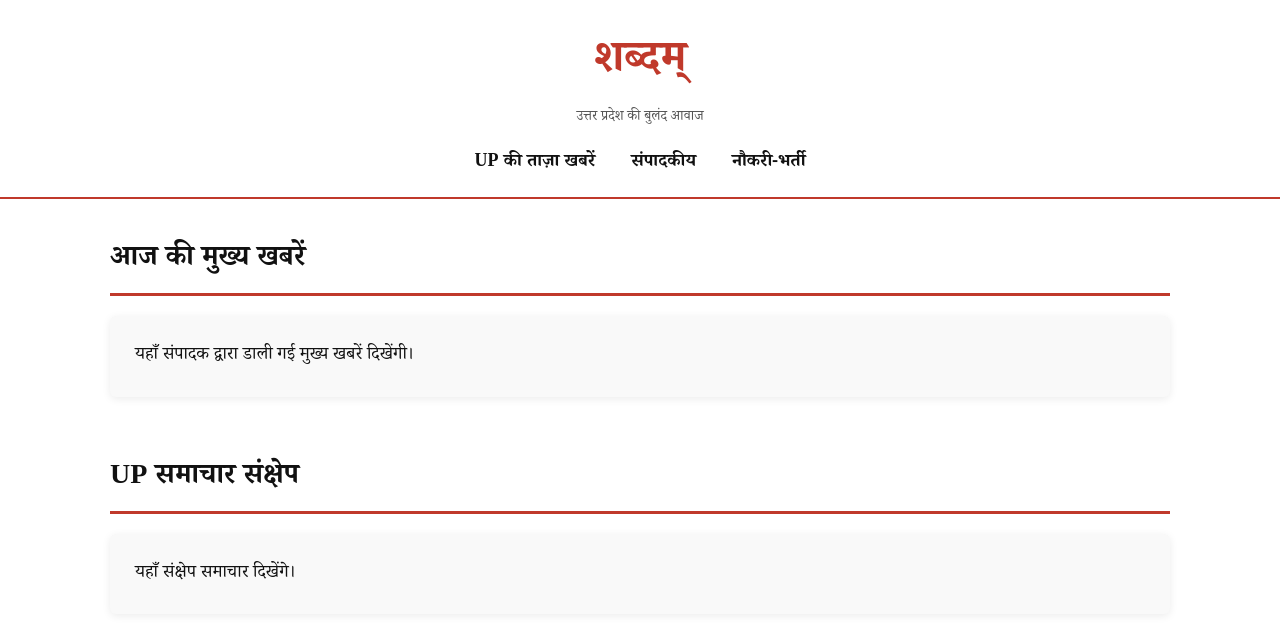
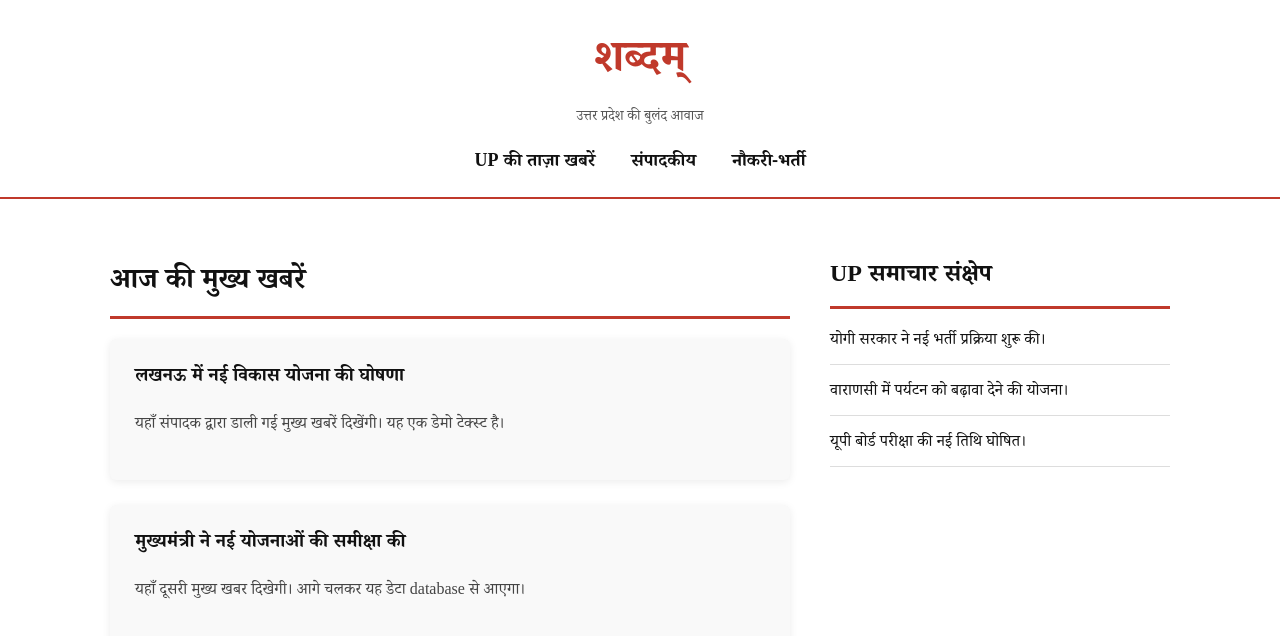
Before and after one commit to mbaitha4/shabadam-up, a Next.js app: page / in a window 1280 px wide. Shown: the top 636 px of the page. Built offline with nearby package versions, Linux system fonts and the light colour scheme.

Commit message:
Update page.tsx

```diff
--- a/app/page.tsx
+++ b/app/page.tsx
@@ -1,8 +1,14 @@
 export default function Home() {
   return (
-    <div>
-      {/* Aaj Ki Mukhya Khabrein */}
-      <section style={{ marginBottom: "60px" }}>
+    <div
+      style={{
+        display: "grid",
+        gridTemplateColumns: "2fr 1fr",
+        gap: "40px",
+      }}
+    >
+      {/* LEFT COLUMN - MAIN NEWS */}
+      <div>
         <h2
           style={{
             fontSize: "28px",
@@ -20,19 +26,39 @@ export default function Home() {
             padding: "25px",
             borderRadius: "6px",
             boxShadow: "0 2px 8px rgba(0,0,0,0.08)",
-            fontSize: "18px",
-            lineHeight: "1.7",
+            marginBottom: "25px",
           }}
         >
-          यहाँ संपादक द्वारा डाली गई मुख्य खबरें दिखेंगी।
+          <h3 style={{ marginTop: 0 }}>
+            लखनऊ में नई विकास योजना की घोषणा
+          </h3>
+          <p style={{ lineHeight: "1.7", color: "#444" }}>
+            यहाँ संपादक द्वारा डाली गई मुख्य खबरें दिखेंगी। यह एक डेमो टेक्स्ट है।
+          </p>
         </div>
-      </section>
 
-      {/* UP Samachar Sankshipt */}
-      <section>
+        <div
+          style={{
+            background: "#f9f9f9",
+            padding: "25px",
+            borderRadius: "6px",
+            boxShadow: "0 2px 8px rgba(0,0,0,0.08)",
+          }}
+        >
+          <h3 style={{ marginTop: 0 }}>
+            मुख्यमंत्री ने नई योजनाओं की समीक्षा की
+          </h3>
+          <p style={{ lineHeight: "1.7", color: "#444" }}>
+            यहाँ दूसरी मुख्य खबर दिखेगी। आगे चलकर यह डेटा database से आएगा।
+          </p>
+        </div>
+      </div>
+
+      {/* RIGHT COLUMN - SHORT NEWS */}
+      <div>
         <h2
           style={{
-            fontSize: "28px",
+            fontSize: "24px",
             borderBottom: "3px solid #c0392b",
             paddingBottom: "10px",
             marginBottom: "20px",
@@ -41,19 +67,36 @@ export default function Home() {
           UP समाचार संक्षेप
         </h2>
 
-        <div
-          style={{
-            background: "#f9f9f9",
-            padding: "25px",
-            borderRadius: "6px",
-            boxShadow: "0 2px 8px rgba(0,0,0,0.08)",
-            fontSize: "18px",
-            lineHeight: "1.7",
-          }}
-        >
-          यहाँ संक्षेप समाचार दिखेंगे।
-        </div>
-      </section>
+        <ul style={{ listStyle: "none", padding: 0 }}>
+          <li
+            style={{
+              marginBottom: "15px",
+              paddingBottom: "10px",
+              borderBottom: "1px solid #ddd",
+            }}
+          >
+            योगी सरकार ने नई भर्ती प्रक्रिया शुरू की।
+          </li>
+          <li
+            style={{
+              marginBottom: "15px",
+              paddingBottom: "10px",
+              borderBottom: "1px solid #ddd",
+            }}
+          >
+            वाराणसी में पर्यटन को बढ़ावा देने की योजना।
+          </li>
+          <li
+            style={{
+              marginBottom: "15px",
+              paddingBottom: "10px",
+              borderBottom: "1px solid #ddd",
+            }}
+          >
+            यूपी बोर्ड परीक्षा की नई तिथि घोषित।
+          </li>
+        </ul>
+      </div>
     </div>
   );
 }
```
